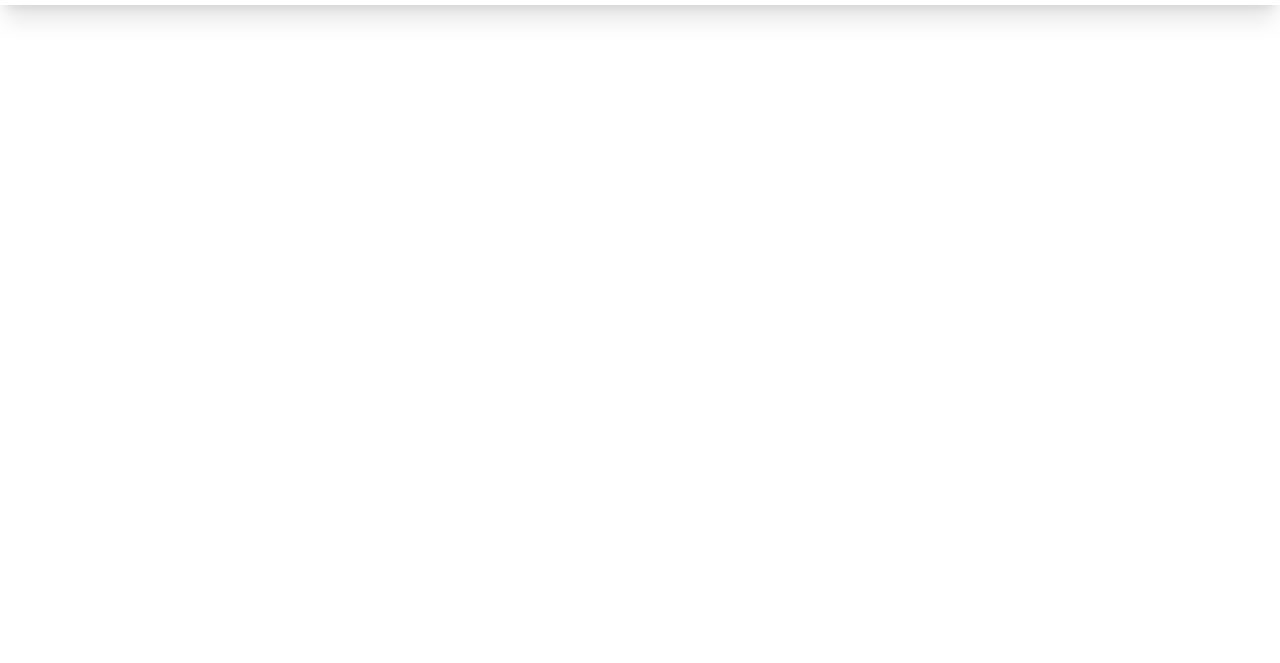
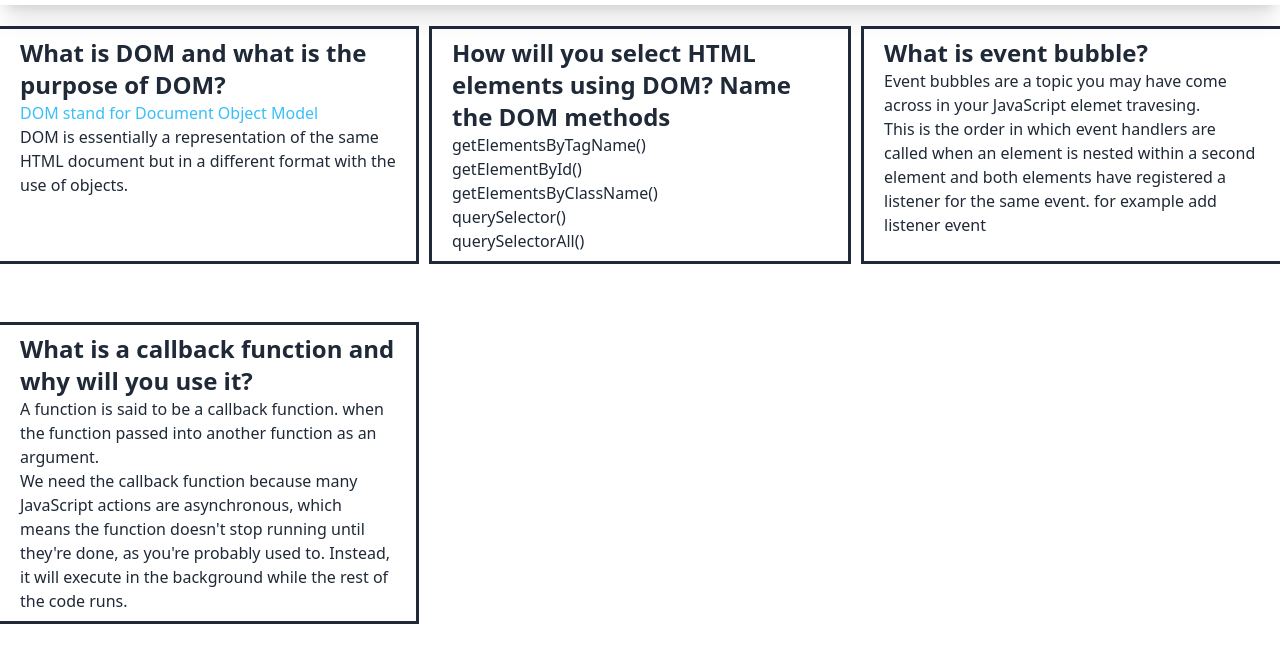
Before and after one commit to HasanBakar/geomety-genius-assignment, a plain HTML site: page blogs.html in a window 1280 px wide. Shown: the part 59-722 px from the top of the page. Drawn offline with nearby package versions, Linux system fonts and the light colour scheme.

Commit message:
blogs file  added

```diff
--- a/blogs.html
+++ b/blogs.html
@@ -26,7 +26,46 @@
             </div>
         </nav>
     </header>
-
+    <main class="container mx-auto">
+        <section class="grid md:grid-cols-2 lg:grid-cols-3 gap-4">
+            <article class="outline w-full  px-5 py-2 my-6">
+                <h1 class="text-2xl font-bold">What is DOM and what is the purpose of DOM?</h1>
+                <p>
+                    <span class="text-info">DOM stand for Document Object Model</span><br>
+                    DOM is essentially a representation of the same HTML document but in a different format with the use
+                    of objects.
+                </p>
+            </article>
+            <article class="outline w-full  px-5 py-2 my-6">
+                <h1 class="text-2xl font-bold">How will you select HTML elements using DOM? Name the DOM methods</h1>
+                <ol>
+                    <li>getElementsByTagName()</li>
+                    <li>getElementById()</li>
+                    <li>getElementsByClassName()</li>
+                    <li>querySelector()</li>
+                    <li>querySelectorAll()</li>
+                </ol>
+            </article>
+            <article class="outline w-full  px-5 py-2 my-6">
+                <h1 class="text-2xl font-bold">What is event bubble?</h1>
+                <p>Event bubbles are a topic you may have come across in your JavaScript elemet travesing. <br> This is
+                    the
+                    order in which event handlers
+                    are called when an element is nested within a second element and both elements have registered a
+                    listener for the same
+                    event. for example add listener event</p>
+            </article>
+            <article class="outline w-full  px-5 py-2 my-6">
+                <h1 class="text-2xl font-bold">What is a callback function and why will you use it?</h1>
+                <p>A function is said to be a callback function. when the function passed into another function as an
+                    argument. <br>We need the callback function because many JavaScript actions are asynchronous, which
+                    means the function doesn't stop
+                    running until they're done, as you're probably used to. Instead, it will execute in the background
+                    while the rest of the
+                    code runs.</p>
+            </article>
+        </section>
+    </main>
 </body>
 
 </html>
```
